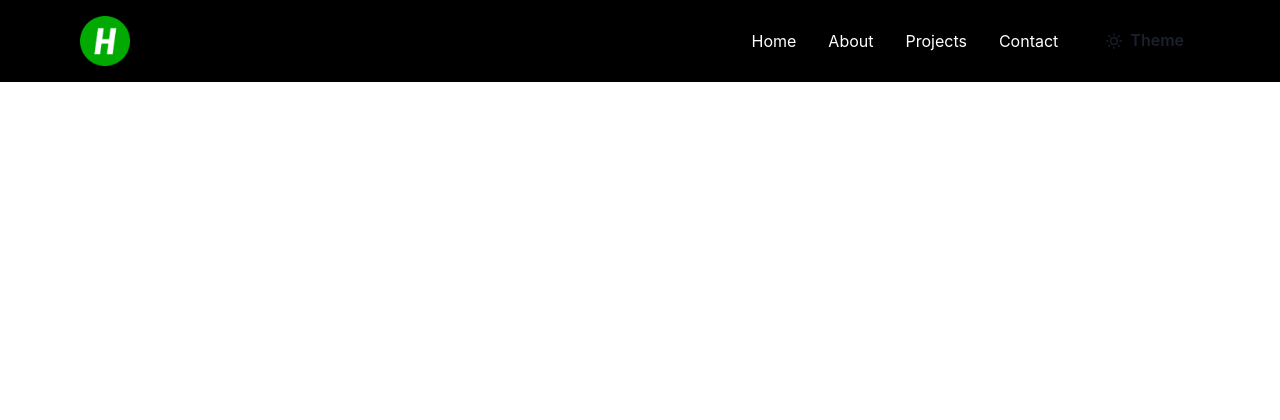
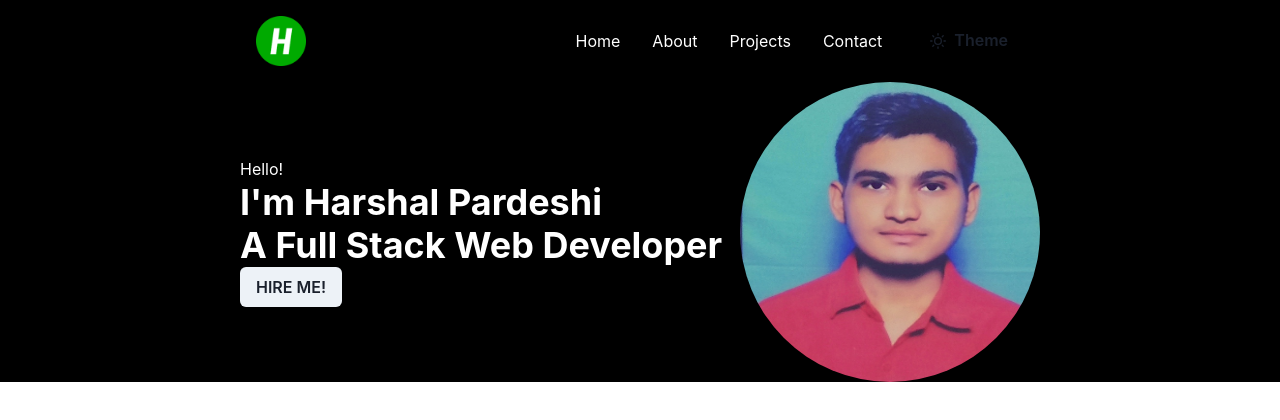
Before and after one commit to Hashal890/Hashal890.github.io, a React (Create React App) app: page / in a window 1280 px wide. Shown: the top 420 px of the page. Built offline with nearby package versions, Linux system fonts and the light colour scheme.

Commit message:
Completed homepage

```diff
--- a/src/App.js
+++ b/src/App.js
@@ -8,7 +8,11 @@ function App() {
   const { isDark } = useContext(AppContext);
 
   return (
-    <Box className={isDark ? Styles.darkTheme : Styles.lightTheme}>
+    <Box
+      className={isDark ? Styles.darkTheme : Styles.lightTheme}
+      pl="15rem"
+      pr="15rem"
+    >
       <Home />
     </Box>
   );
--- a/src/Components/Home.jsx
+++ b/src/Components/Home.jsx
@@ -1,11 +1,13 @@
 import { Box } from "@chakra-ui/react";
 import React from "react";
 import Navbar from "../Components/Navbar";
+import HomeBanner from "./HomeBanner";
 
 export default function Home() {
   return (
     <Box>
       <Navbar />
+      <HomeBanner />
     </Box>
   );
 }
--- /dev/null
+++ b/src/Components/HomeBanner.jsx
@@ -0,0 +1,24 @@
+import { Box, Button, Flex, Heading, Image, Spacer, Text } from "@chakra-ui/react";
+import React from "react";
+import ProfilePhoto from "../assets/profile_photo.jpg";
+
+export default function HomeBanner() {
+  return (
+    <Flex alignItems="center" justifyContent="center">
+      <Box>
+        <Text>Hello!</Text>
+        <Heading>I'm Harshal Pardeshi</Heading>
+        <Heading>A Full Stack Web Developer</Heading>
+        <Button>HIRE ME!</Button>
+      </Box>
+      <Spacer />
+      <Image
+        src={ProfilePhoto}
+        alt="Profile Photo"
+        borderRadius="50%"
+        w="300px"
+        h="300px"
+      />
+    </Flex>
+  );
+}
--- a/src/Components/Navbar.module.css
+++ b/src/Components/Navbar.module.css
@@ -1,11 +1,10 @@
 .container {
   align-items: center;
   gap: 2rem;
-  /* max-width: 1000px; */
   margin: auto;
   padding: 1rem;
-  padding-left: 5rem;
-  padding-right: 5rem;
+  /* position: fixed;
+  z-index: 10000; */
 }
 .buttonDark {
   color: white;
```
